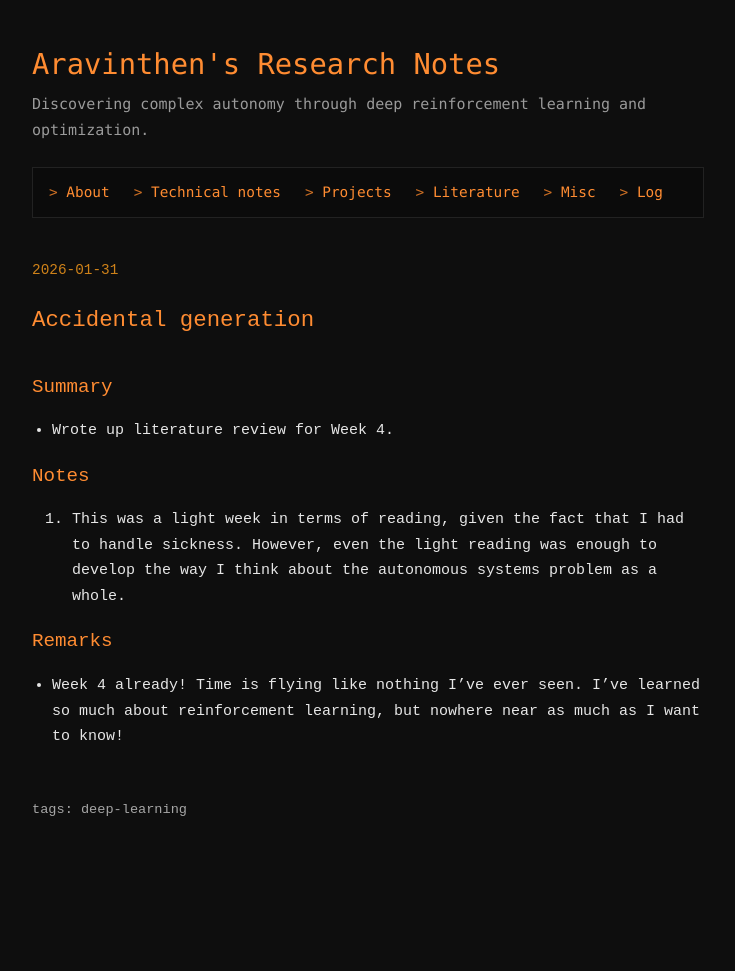
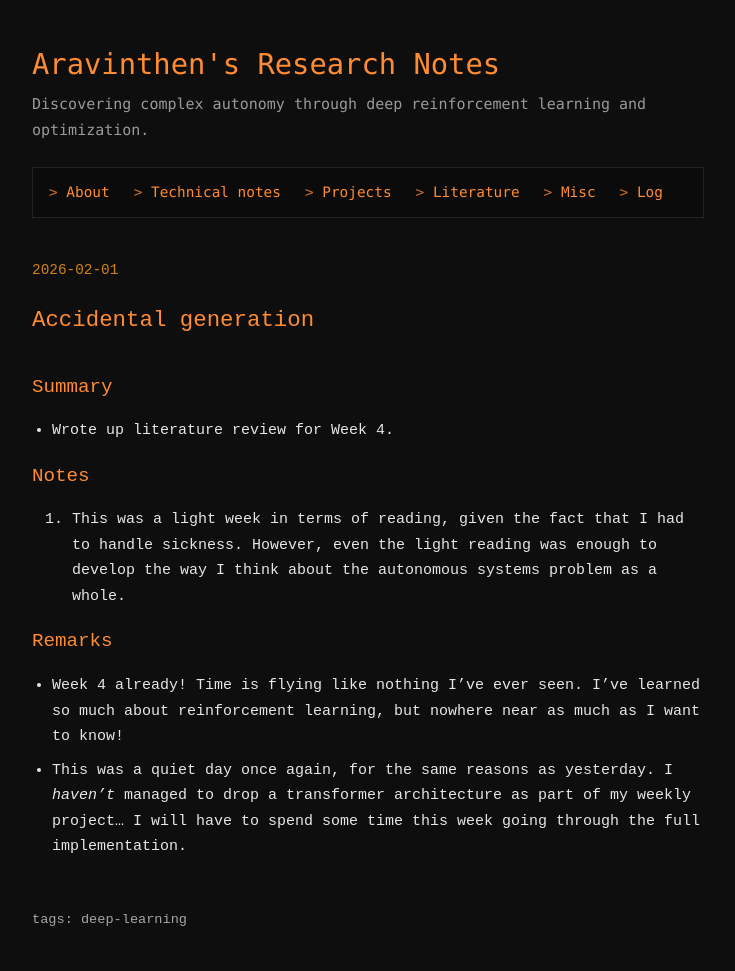
Before and after one commit to aravinthen/aravinthen.github.io, a Jekyll site: the page built from _log/2026-02-01.md, in a window 1280 px wide. Shown: the whole page, without its empty margins (272-1007 px from the left). Built offline with Jekyll 4.4.1, drawn with Linux system fonts in a browser that asks for light colours; before the commit the page ends 900 px from its top, so only the background shows below that.

Commit message:
date correction and extra details on log

```diff
--- a/_log/2026-02-01.md
+++ b/_log/2026-02-01.md
@@ -1,7 +1,7 @@
 ---
 layout: log
 title: Accidental generation
-date: 2026-01-31
+date: 2026-02-01
 math: True
 tags: [deep-learning]
 ---
@@ -14,3 +14,4 @@ tags: [deep-learning]
 
 ## Remarks
 * Week 4 already! Time is flying like nothing I've ever seen. I've learned so much about reinforcement learning, but nowhere near as much as I want to know!
+* This was a quiet day once again, for the same reasons as yesterday. I *haven't* managed to drop a transformer architecture as part of my weekly project... I will have to spend some time this week going through the full implementation.
```
